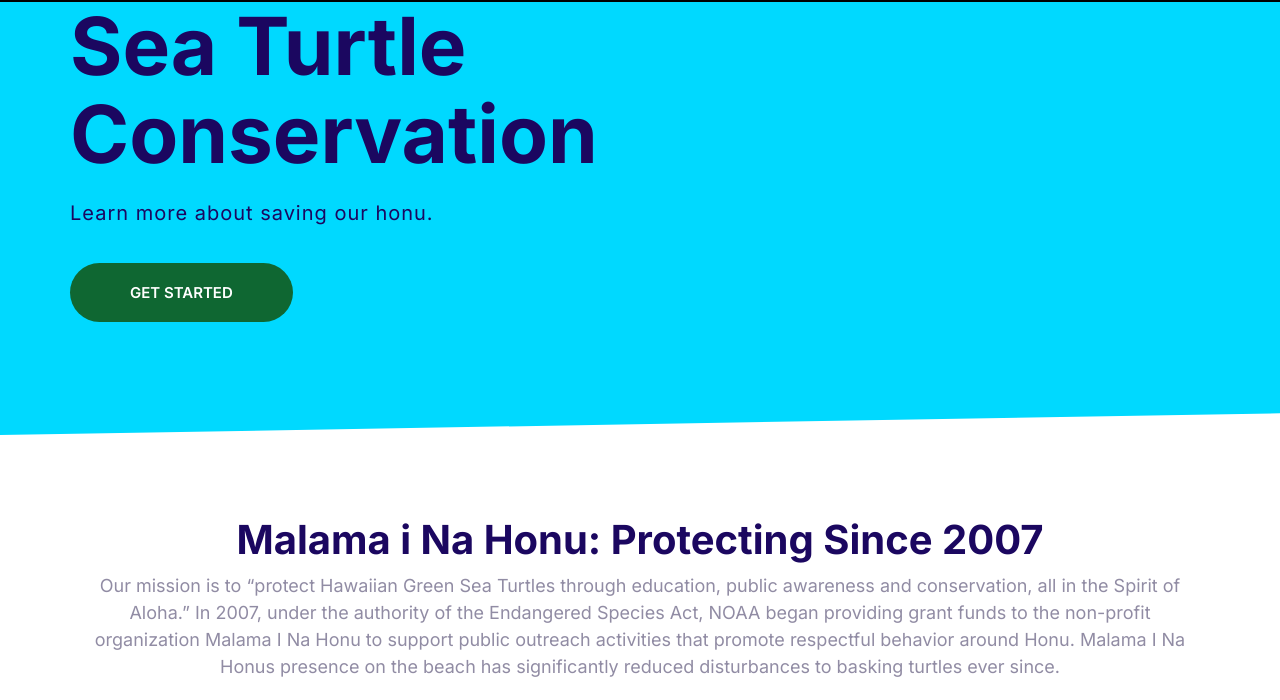
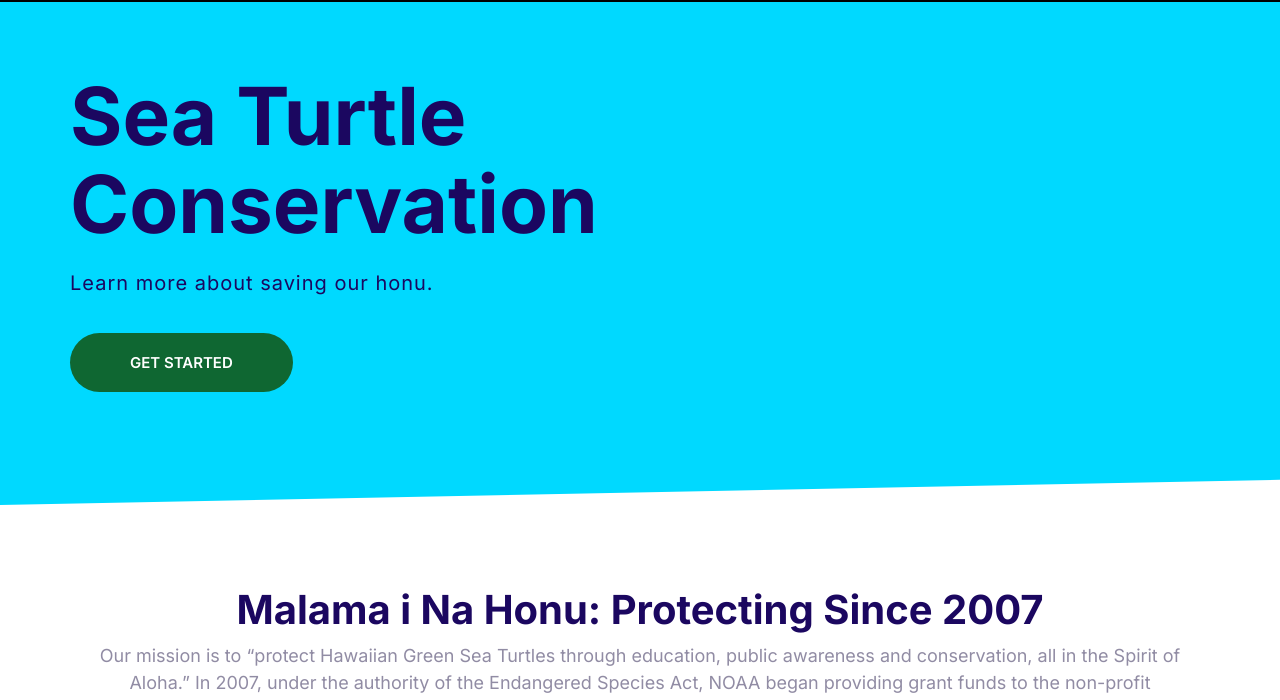
Before and after one commit to breezepickford/malamainahonuv1, a plain HTML site: page index.html in a window 1280 px wide. Shown: the part 99-799 px from the top of the page. Drawn offline with nearby package versions, Linux system fonts and the light colour scheme; a script that the page names is missing.

Commit message:
added top margin to header

```diff
--- a/css/styles.css
+++ b/css/styles.css
@@ -607,7 +607,7 @@
 }
 
 .block__heading {
-  margin-top: 0;
+  margin-top: 7rem;
 }
 
 .block--turtle {
```
